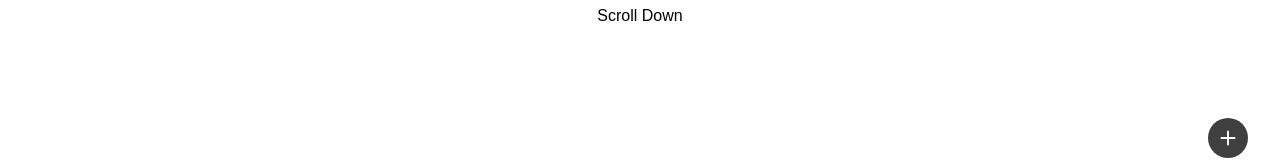
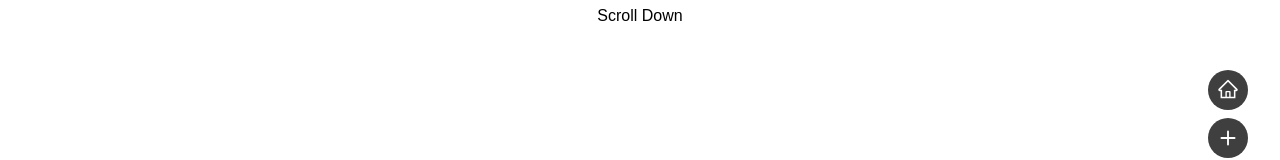
Before and after one commit to hahajska/websiteNet, a React (Create React App) app: page /Contacts in a window 1280 px wide. Shown: the part 610-770 px from the top of the page. Built offline with nearby package versions, Linux system fonts and the light colour scheme; a web font is replaced by a local one.

Commit message:
btn home added

```diff
--- /dev/null
+++ b/src/Components/HomeButton/index.js
@@ -0,0 +1,13 @@
+import React from "react";
+import "./styles/HomeButton.scss";
+import { AiOutlineHome } from "react-icons/ai";
+import { Link } from "react-router-dom";
+export default function HomeButton() {
+  return (
+    <Link className="wrapperHomeButton flex justify-center items-center" to="/">
+      <h1 className="pb-1">
+        <AiOutlineHome />
+      </h1>
+    </Link>
+  );
+}
--- /dev/null
+++ b/src/Components/HomeButton/styles/HomeButton.scss
@@ -0,0 +1,18 @@
+.wrapperHomeButton {
+  position: fixed;
+  right: 2rem;
+  bottom: 5rem;
+  height: 2.5rem;
+  width: 2.5rem;
+  cursor: pointer;
+  z-index: 100;
+  background: rgb(63, 63, 63);
+  border-radius: 50%;
+  h1 {
+    font-size: 1.5rem;
+    color: #fff;
+  }
+  @media (max-width: 1140px) {
+    right: 0.5rem;
+  }
+}
--- a/src/Components/NavbarButton/styles/NavbarButton.scss
+++ b/src/Components/NavbarButton/styles/NavbarButton.scss
@@ -11,6 +11,9 @@
   h1 {
     font-size: 2rem;
     color: #fff;
+  }
+  @media (max-width: 1140px) {
+    right: 0.5rem;
   }
 }
 .sectionNav {
--- a/src/pages/MainWeb/index.js
+++ b/src/pages/MainWeb/index.js
@@ -18,6 +18,7 @@ import Info from "./Info";
 import Loading from "../../Components/Loading";
 import About from "../About";
 import Contacts from "../Contacts";
+import HomeButton from "../../Components/HomeButton";
 
 export default function MainWeb() {
   const [loading, setLoading] = useState(false); //true
@@ -40,6 +41,7 @@ export default function MainWeb() {
     <>
       {loading === false ? (
         <Router>
+          <HomeButton />
           <NavbarButton />
           <Switch>
             <Route path="/" exact>
```
